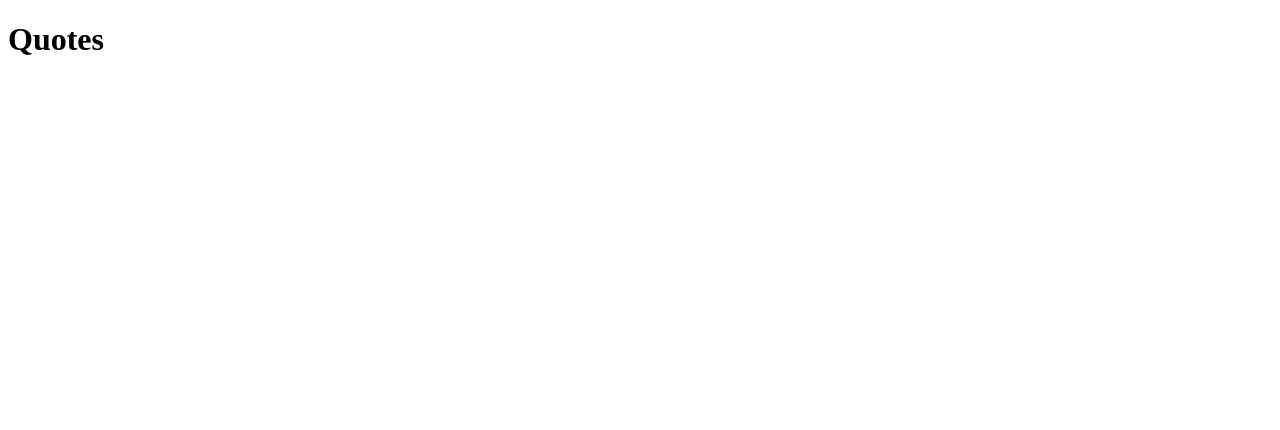
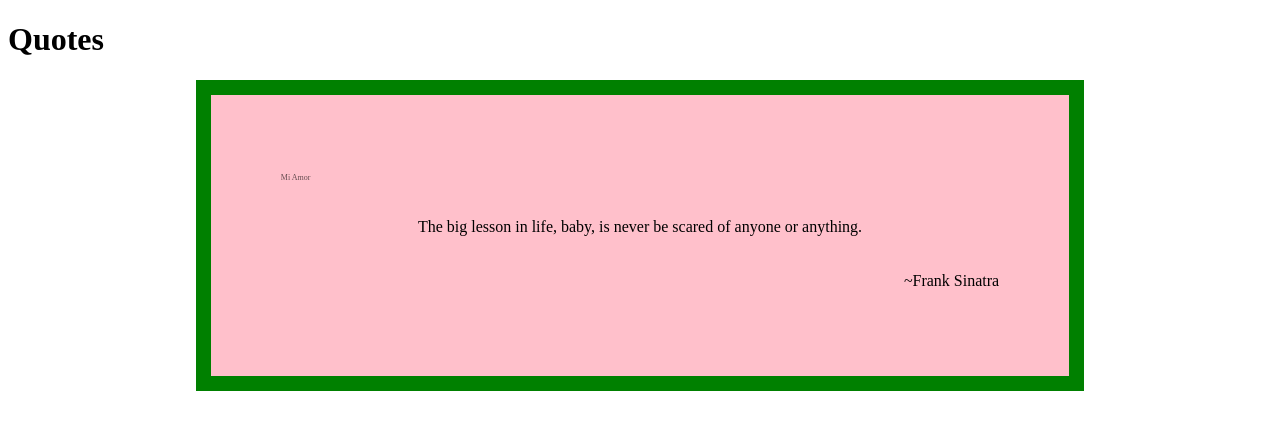
Before and after one commit to Miss-Faith/Quotes, an Angular app: page / in a window 1280 px wide. Shown: the top 430 px of the page. Built offline with nearby package versions, Linux system fonts and the light colour scheme.

Commit message:
style quote box

```diff
--- a/src/app/quotes/quotes.component.css
+++ b/src/app/quotes/quotes.component.css
@@ -0,0 +1,22 @@
+#quote-box {
+    background-color: pink;
+    width: 60%;
+    border: 15px solid green;
+    padding: 50px;
+    margin: auto;
+}
+
+#editor {
+    opacity: 0.6;
+    font-size: 50%;
+    padding: 20px;
+}
+
+#quote {
+    text-align: center;
+}
+
+#author {
+    text-align: end;
+    padding: 20px;
+}
--- a/src/app/quotes/quotes.component.html
+++ b/src/app/quotes/quotes.component.html
@@ -1,5 +1,5 @@
-<div>
-    <p></p>
-    <p></p>
-    <p></p>
+<div id="quote-box" *ngFor="let quote of quotes">
+    <p id="editor">{{quote.editor}}</p>
+    <p id="quote">{{quote.quote}}</p>
+    <p id="author">~{{quote.author}}</p>
 </div>
--- a/src/app/quotes/quotes.component.ts
+++ b/src/app/quotes/quotes.component.ts
@@ -9,7 +9,7 @@
 export class QuotesComponent implements OnInit {
 
   quotes: Quote[] = [
-    new Quote("Mi Amor","The big lesson in life, baby, is never be scared of anyone or anything.", "~Frank Sinatra")
+    new Quote("Mi Amor","The big lesson in life, baby, is never be scared of anyone or anything.", "Frank Sinatra")
   ]
 
   constructor() { }
```
